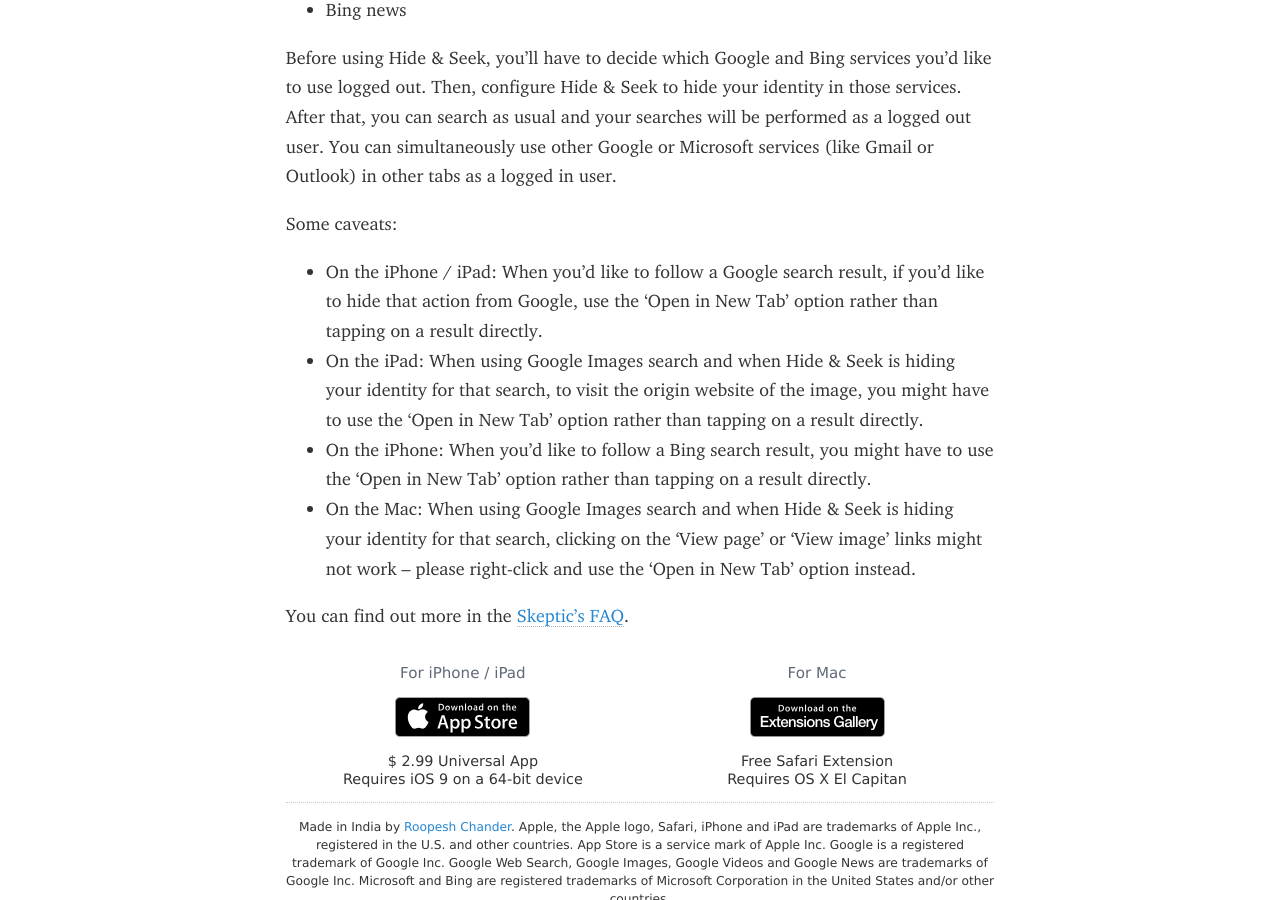
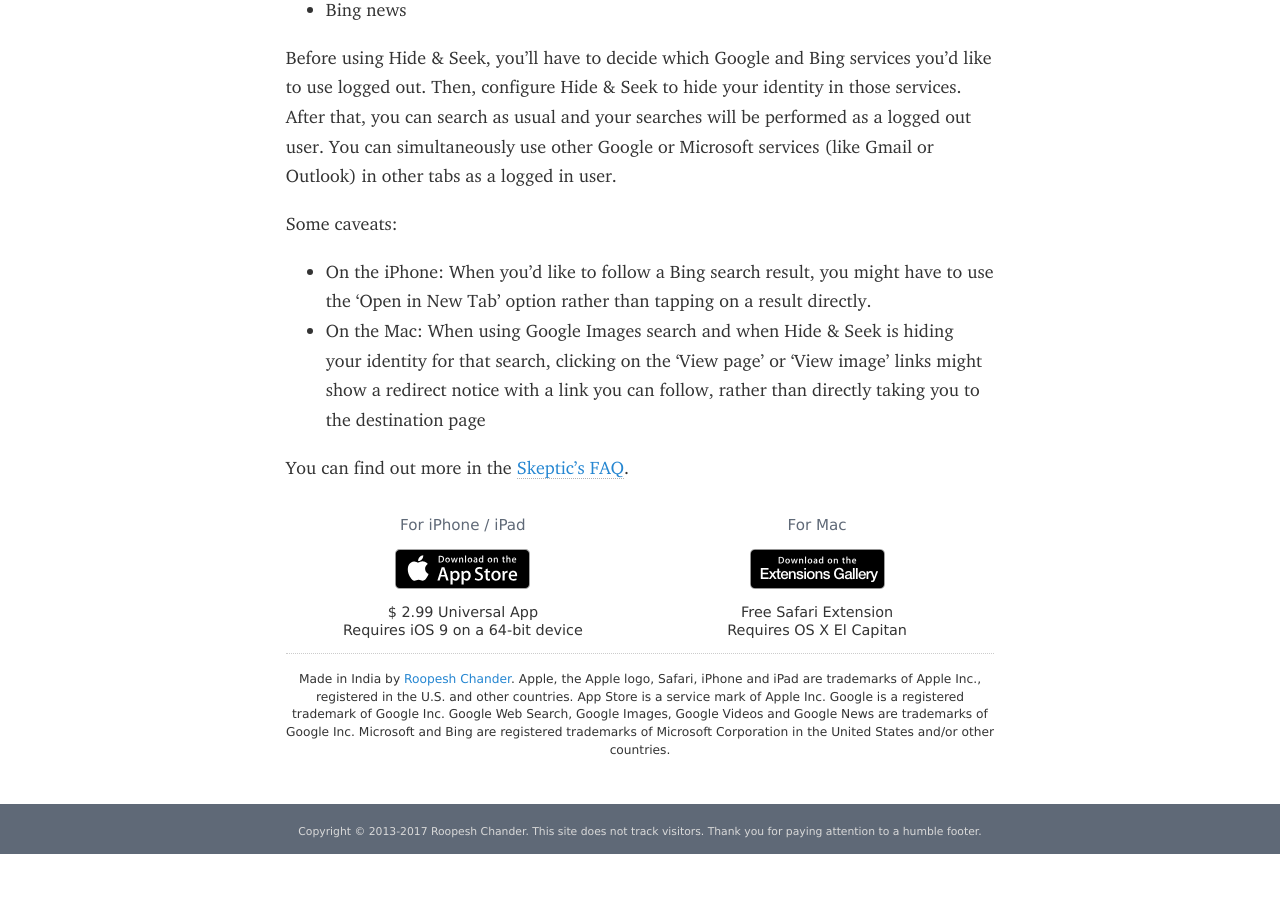
Before and after one commit to roop/roop.github.io, a Jekyll site: the page built from hideandseek/index.md, in a window 1280 px wide and 900 px high, scrolled down 1223 px. Built offline with Jekyll 4.4.1, drawn with Linux system fonts in a browser that asks for light colours; some web fonts are replaced; after the commit the page ends 2077 px from its top, so only the background shows below that.

Commit message:
H&S: Update 'caveats'

```diff
--- a/hideandseek/index.md
+++ b/hideandseek/index.md
@@ -58,20 +58,13 @@
 
 Some caveats:
 
-  - On the iPhone / iPad: When you'd like to follow a Google search
-    result, if you'd like to hide that action from Google, use the 'Open
-    in New Tab' option rather than tapping on a result directly.
-  - On the iPad: When using Google Images search and when Hide & Seek is
-    hiding your identity for that search, to visit the origin website of
-    the image, you might have to use the 'Open in New Tab' option rather
-    than tapping on a result directly.
   - On the iPhone: When you’d like to follow a Bing search result, you
     might have to use the ‘Open in New Tab’ option rather than tapping
     on a result directly.
   - On the Mac: When using Google Images search and when Hide & Seek is
     hiding your identity for that search, clicking on the ‘View page’ or
-    ‘View image’ links might not work – please right-click and use the
-    ‘Open in New Tab’ option instead.
+    ‘View image’ links might show a redirect notice with a link you can
+    follow, rather than directly taking you to the destination page
 
 You can find out more in the [Skeptic's FAQ](/hideandseek/faq/).
 
```
